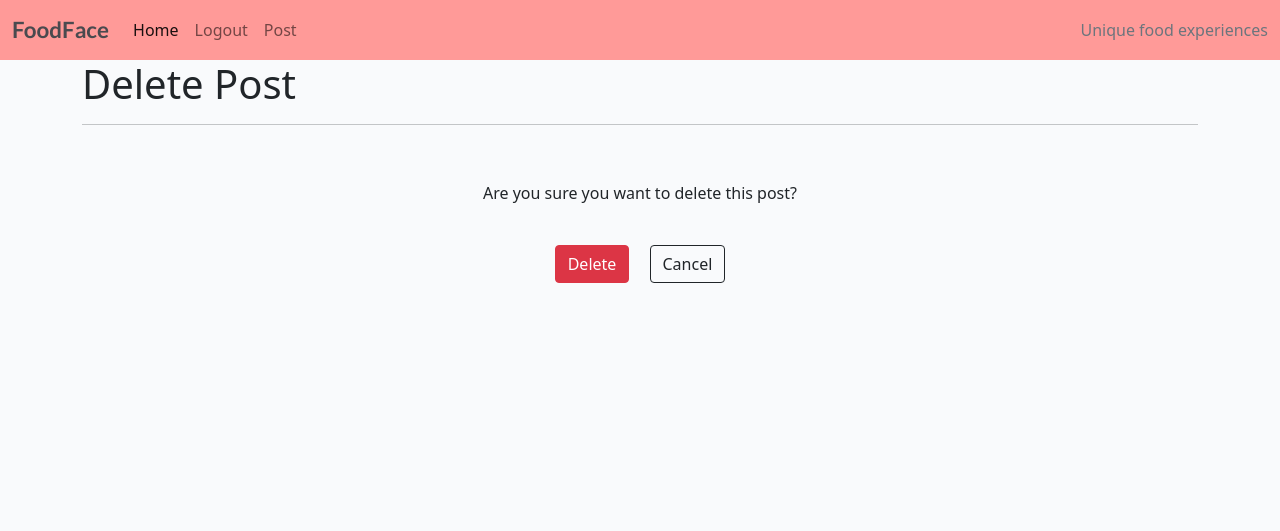
After one commit to Bigkaboon/FoodFace, a Django app: a page that uses templates/delete_post.html in a window 1280 px wide. The commit adds this page. Shown: the top 531 px of the page. Run offline with Django 4.2, Linux system fonts and the light colour scheme; a user stored in the database is signed in; tables that the repository leaves empty hold one stand-in row (values such as "Sample post").

Commit message:
added delete post functionality

```diff
--- a/blog/urls.py
+++ b/blog/urls.py
@@ -8,5 +8,9 @@ urlpatterns = [
     path('', views.PostList.as_view(), name='home'),
     path('<slug:slug>/', views.PostDetail.as_view(), name='post_detail'),
     path('like/<slug:slug>', views.PostLike.as_view(), name="post_like"),
-    path('<slug:slug>/update', views.UpdatePost.as_view(), name="update_post")
+    path('<slug:slug>/update', views.UpdatePost.as_view(), name="update_post"),
+    path(
+        '<slug:slug>/delete/',
+        views.DeletePost.as_view(), name='delete_post'
+        ),
 ]
--- a/blog/views.py
+++ b/blog/views.py
@@ -4,6 +4,8 @@ from django.http import HttpResponseRedirect
 from django.template.defaultfilters import slugify
 from django.contrib.auth.mixins import LoginRequiredMixin, UserPassesTestMixin
 from django.contrib.messages.views import SuccessMessageMixin
+from django.urls import reverse_lazy
+from django.contrib import messages
 from .models import Post
 from .forms import CommentForm, PostForm
 
@@ -144,3 +146,24 @@ class UpdatePost(
             cleaned_data,
             calculated_field=self.object.title,
         )
+
+class DeletePost(
+        LoginRequiredMixin, UserPassesTestMixin, generic.DeleteView):
+    """
+    This view is used to allow logged in users to delete their own recipes
+    """
+    model = Post
+    template_name = 'delete_post.html'
+    success_message = "Post deleted successfully"
+    success_url = reverse_lazy('home')
+
+    def test_func(self):
+        """
+        Prevent another user from deleting other's recipes
+        """
+        post = self.get_object()
+        return post.author == self.request.user
+
+    def delete(self, request, *args, **kwargs):
+        messages.success(self.request, self.success_message)
+        return super(DeletePost, self).delete(request, *args, **kwargs)
--- /dev/null
+++ b/templates/delete_post.html
@@ -0,0 +1,24 @@
+{% extends "base.html" %}
+{% block title %}FoodFace | Delete Post{% endblock %}
+{% block content %}
+
+<div class="container">
+    <h1 class="page-title">Delete Post</h1>
+    <hr class="home-break">
+    <br>
+    <p class="text-center mt-3">Are you sure you want to delete this post?</p>
+    <div class="row justify-content-center">
+        <div class="col-11 col-md-6 col-lg-4 mt-3">
+            <!-- Delete Post Form -->
+            <form class="text-center" method="POST">
+                {% csrf_token %}
+                <div>
+                    <button class="btn btn-danger m-2" type="submit">Delete</button>
+                    <a class="btn btn-outline-dark m-2" href="{%  url 'post_detail' post.slug  %}">Cancel</a>
+                </div>
+            </form>
+        </div>
+    </div>
+</div>
+
+{% endblock %}
--- a/templates/post_detail.html
+++ b/templates/post_detail.html
@@ -7,6 +7,7 @@
       <div class="col-md-6 masthead-text">
         {% if user.is_authenticated %}
         <span>
+            <a href="{% url 'update_post' post.slug %}" class="btn-like" style="text-decoration: none; margin-left: 1rem;"><i class="fa-solid fa-trash"></i><strong> Delete Post </strong></a>
             <a href="{% url 'update_post' post.slug %}" class="btn-like" style="text-decoration: none; margin-left: 1rem;"><strong>Edit Post   </strong><i class="fas fa-edit"></i></a>
         </span>
         {% endif %}
```
